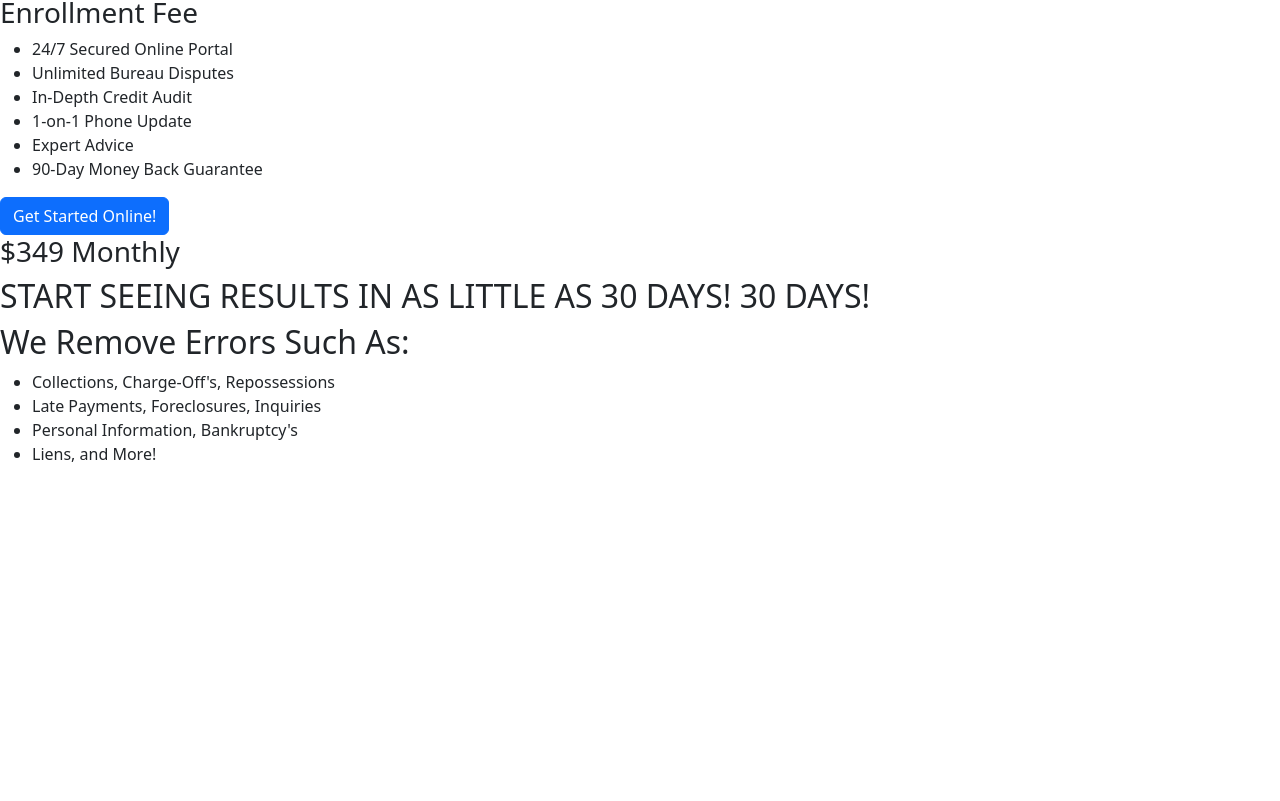
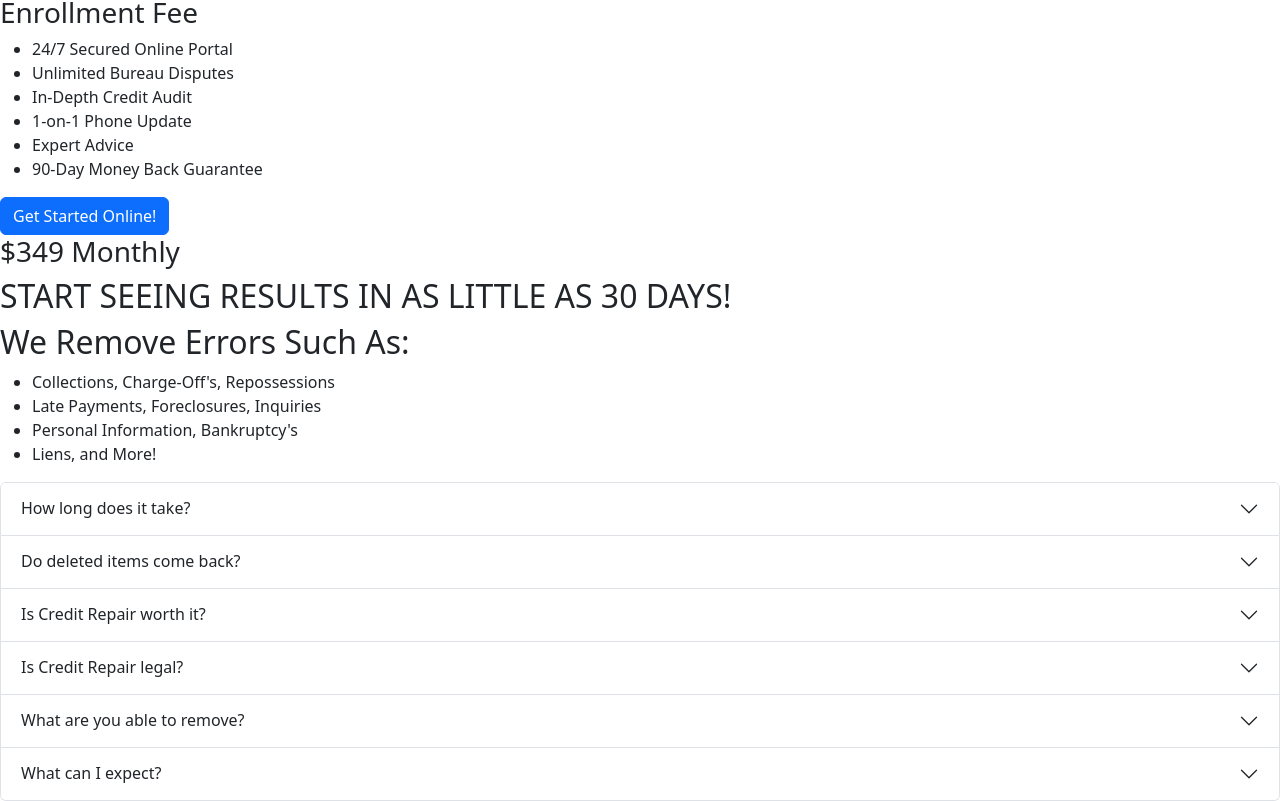
Before and after one commit to NeemanE/moe-site, a React (Create React App) app: page / in a window 1280 px wide. Shown: the part 2057-2858 px from the top of the page. Before the commit the page ends 2539 px from the top, so only its background shows below. Built offline with nearby package versions, Linux system fonts and the light colour scheme.

Commit message:
completed faq and pricing components

```diff
--- a/src/App.js
+++ b/src/App.js
@@ -22,8 +22,8 @@ export default function App() {
       <HeroCard />
       <Services />
       <Pricing />
-      {/* <Faq />
-      <Reviews />
+      <Faq />
+    {/*   <Reviews />
       <Contact />
       <Affiliates />
       <Footer /> */}
--- a/src/components/Faq.js
+++ b/src/components/Faq.js
@@ -0,0 +1,50 @@
+import Accordion from 'react-bootstrap/Accordion';
+import React from 'react';
+
+
+export default function Faq() {
+    return (
+        <section id="faq">
+            <div>
+                <Accordion>
+                    <Accordion.Item eventKey="0">
+                        <Accordion.Header>How long does it take?</Accordion.Header>
+                        <Accordion.Body>
+                        You can start seeing results in your Credit in as little as 30 days, but on average our clients graduate our services in only 3 to 6 months before they reach their goals.
+                        </Accordion.Body>
+                    </Accordion.Item>
+                    <Accordion.Item eventKey="1">
+                        <Accordion.Header>Do deleted items come back?</Accordion.Header>
+                        <Accordion.Body>
+                        Items cannot come back as long as the item is current or paid at the time of removal or if the collection is older than three years. This holds true except in very rare circumstances.
+                        </Accordion.Body>
+                    </Accordion.Item>
+                    <Accordion.Item eventKey="2">
+                        <Accordion.Header>Is Credit Repair worth it?</Accordion.Header>
+                        <Accordion.Body>
+                        Contrary to what credit bureaus want you to believe, credit repair does work in most circumstances. But it only works if you are getting the best advice from an experienced professional. Anyone with a credit score below 720 can benefit long-term from the advice and information provided through credit education. However, there are limiting factors that will prevent us from helping you. Two main factors are: (1) your financial situation and/or (2) the time frame in which you need to reach your results. It is possible to remove anything from a credit report, even accurate items. For instance, if the creditor makes mistakes or does not adhere to the specific time frame, the negative item may be removed.
+                        </Accordion.Body>
+                    </Accordion.Item>
+                    <Accordion.Item eventKey="3">
+                        <Accordion.Header>Is Credit Repair legal?</Accordion.Header>
+                        <Accordion.Body>
+                        Yes, credit repair is legal and our credit education and document processing services will help you to use the law in your favor. That law is called “The Fair Credit Reporting Act.” The FCRA gives you the right to dispute any item on your credit report. If that item cannot be verified within a reasonable time (usually 30 days) it must be removed. Studies have shown that 79% of all credit reports contain errors. This is nearly 8 out of 10 reports. Therefore most credit reports improve immediately. For items that disputed that are not errors, a creditor or furnisher is often unable to find the records or signed documents within the allotted time and the item gets removed. Sometimes the furnisher will say it has been verified by not offer proof. It is our job to prepare documents that challenge this and we are very skilled at that.
+                        </Accordion.Body>
+                    </Accordion.Item>
+                    <Accordion.Item eventKey="4">
+                        <Accordion.Header>What are you able to remove?</Accordion.Header>
+                        <Accordion.Body>
+                        Collections, Charge Offs, Repossessions, Late Payments, Foreclosures, Judgments, Tax Liens, Inquiries, Personal Data, Student Loans, Public Records, and MUCH MORE!
+                        </Accordion.Body>
+                    </Accordion.Item>
+                    <Accordion.Item eventKey="5">
+                        <Accordion.Header>What can I expect?</Accordion.Header>
+                        <Accordion.Body>
+                        We will guide you through the process from start to finish and prepare all your documents for you. We have a superb knowledge of credit scoring and experience working with creditors and credit bureaus. It may be difficult for an individual to communicate with creditors and bureaus without an in depth understanding of their techniques and regulations in place for credit reporting. We have spent a great deal of time learning the laws that will help remove negative items from credit reports.
+                        </Accordion.Body>
+                    </Accordion.Item>
+                </Accordion>
+            </div>
+        </section>
+    );
+}
--- a/src/components/Pricing.js
+++ b/src/components/Pricing.js
@@ -37,7 +37,7 @@ export default function Pricing() {
 
             <div>
                 <div>
-                    <h2>START SEEING RESULTS IN AS LITTLE AS 30 DAYS! 30 DAYS!</h2>
+                    <h2>START SEEING RESULTS IN AS LITTLE AS 30 DAYS!</h2>
                 </div>
                 <div>
                     <h2>We Remove Errors Such As:</h2>
```
